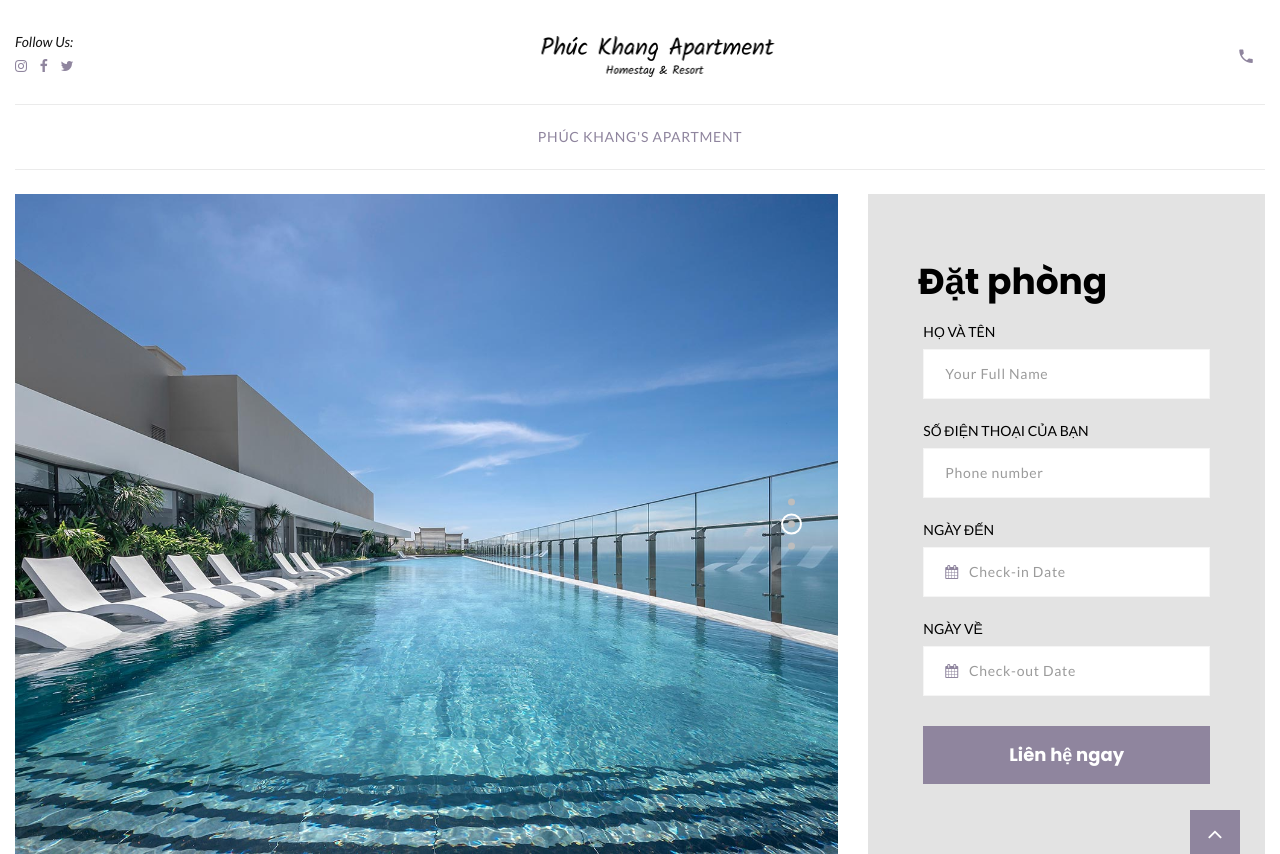
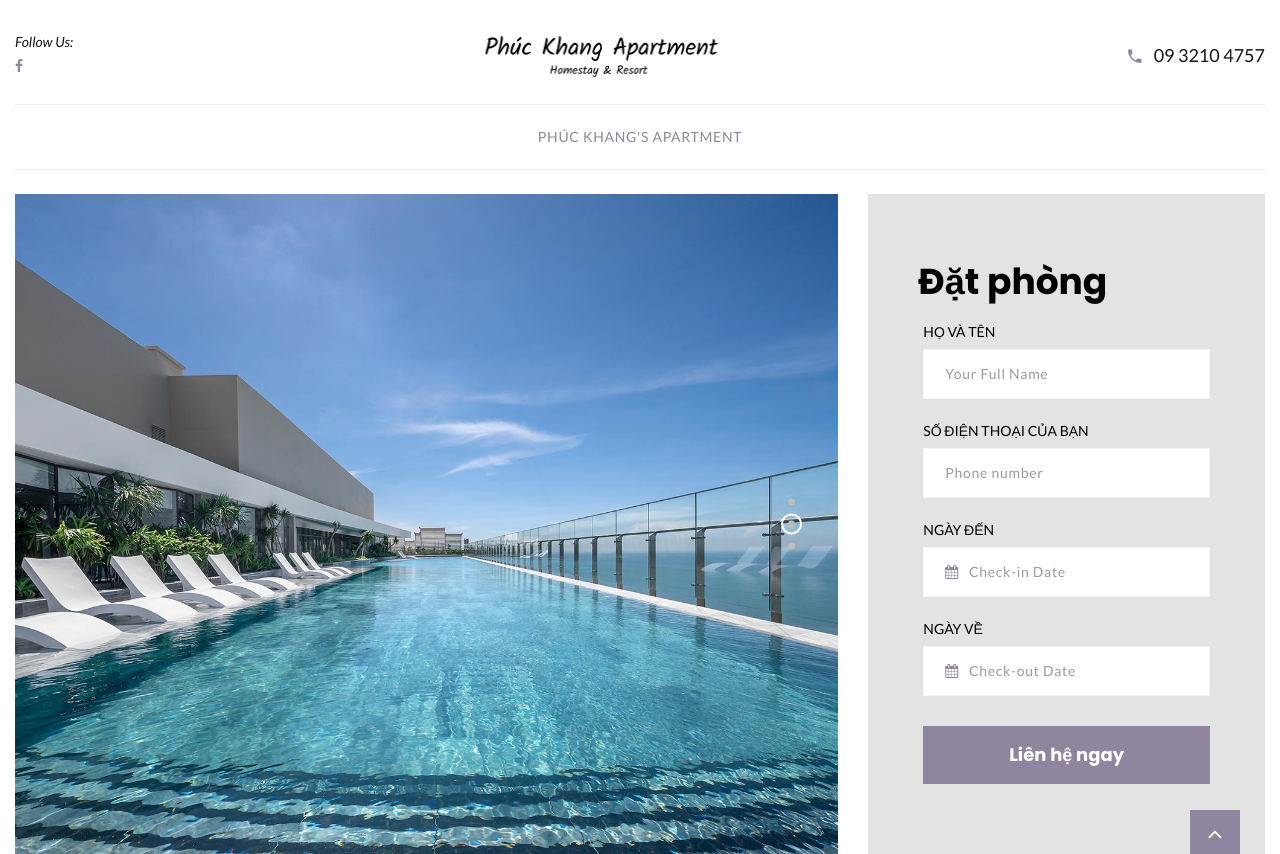
Before and after one commit to handezVN/PhucKhangApartment, a plain HTML site: page index.html in a window 1280 px wide. Shown: the top 854 px of the page. Drawn offline with Linux system fonts and the light colour scheme.

Commit message:
Update index.html

```diff
--- a/index.html
+++ b/index.html
@@ -64,9 +64,9 @@
                 <div class="left-side">
                   <div class="group"><span class="text-italic">Follow Us:</span>
                     <ul class="list-inline">
-                      <li><a class="icon icon-sm icon-secondary-5 fa fa-instagram" href="#"></a></li>
-                      <li><a class="icon icon-sm icon-secondary-5 fa fa-facebook" href="#"></a></li>
-                      <li><a class="icon icon-sm icon-secondary-5 fa fa-twitter" href="#"></a></li>
+
+                      <li><a class="icon icon-sm icon-secondary-5 fa fa-facebook" href="https://www.facebook.com/THESONGVT?mibextid=LQQJ4d"></a></li>
+
                     </ul>
                   </div>
                 </div>
@@ -79,7 +79,7 @@
                   <div class="contact-info">
                     <div class="unit unit-middle unit-horizontal unit-spacing-xs">
                       <div class="unit__left"><span class="icon icon-primary text-middle mdi mdi-phone"></span></div>
-                      <div class="unit__body"><a class="text-middle" href="tel:#"></a></div>
+                      <div class="unit__body"><a class="text-middle" href="tel:0932104757">09 3210 4757</a></div>
                     </div>
                   </div>
                 </div>
@@ -388,7 +388,7 @@
                     <li>
                       <dl class="list-desc">
                         <dt><span class="icon icon-sm mdi mdi-phone"></span></dt>
-                        <dd class="text-gray-darker">Call Us: <a class="link link-gray-darker" href="tel:#">+84 0932 104 757</a>
+                        <dd class="text-gray-darker">Call Us: <a class="link link-gray-darker" href="tel:#0932104757">+84 0932 104 757</a>
                         </dd>
                       </dl>
                     </li>
```
